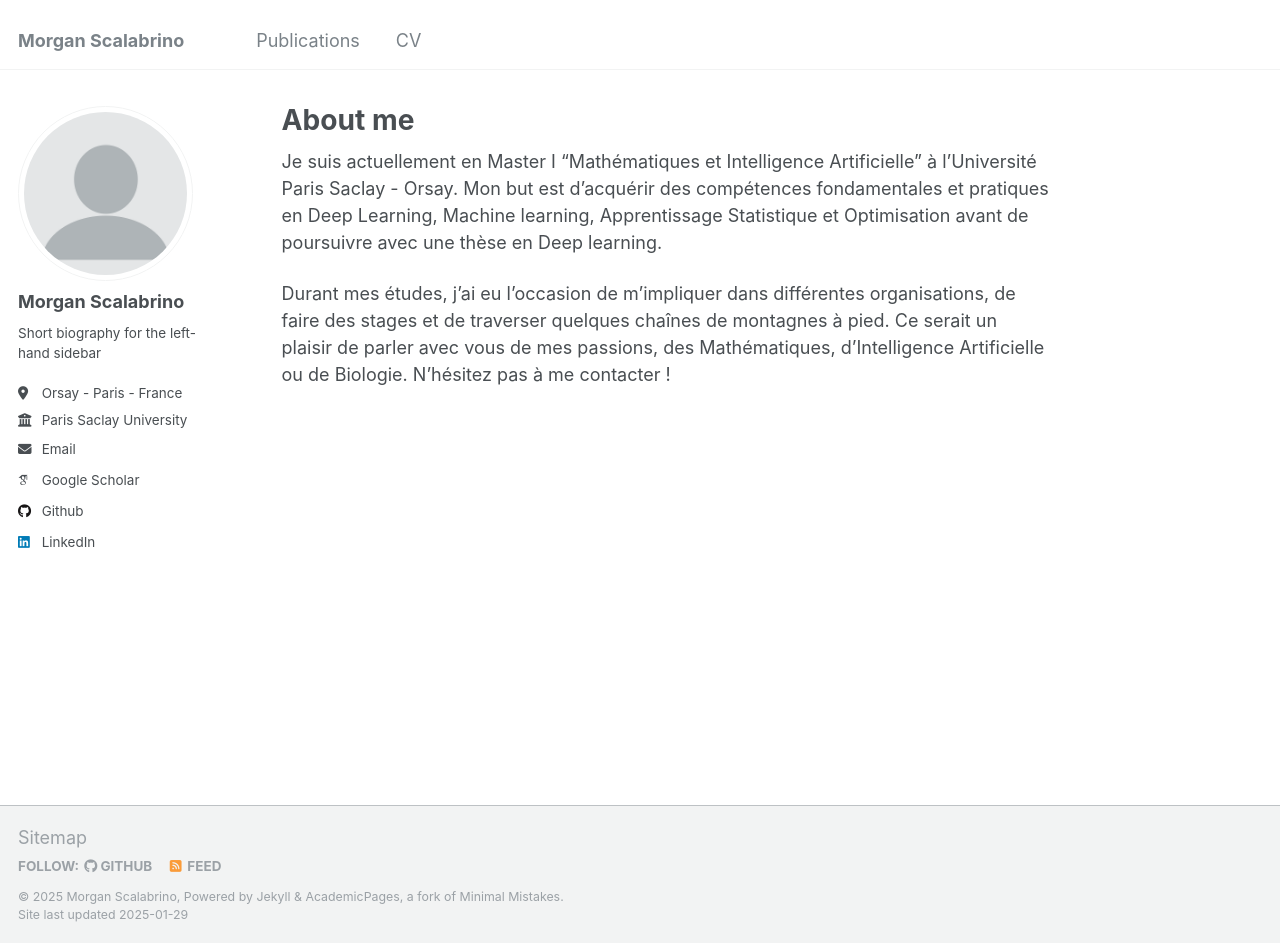
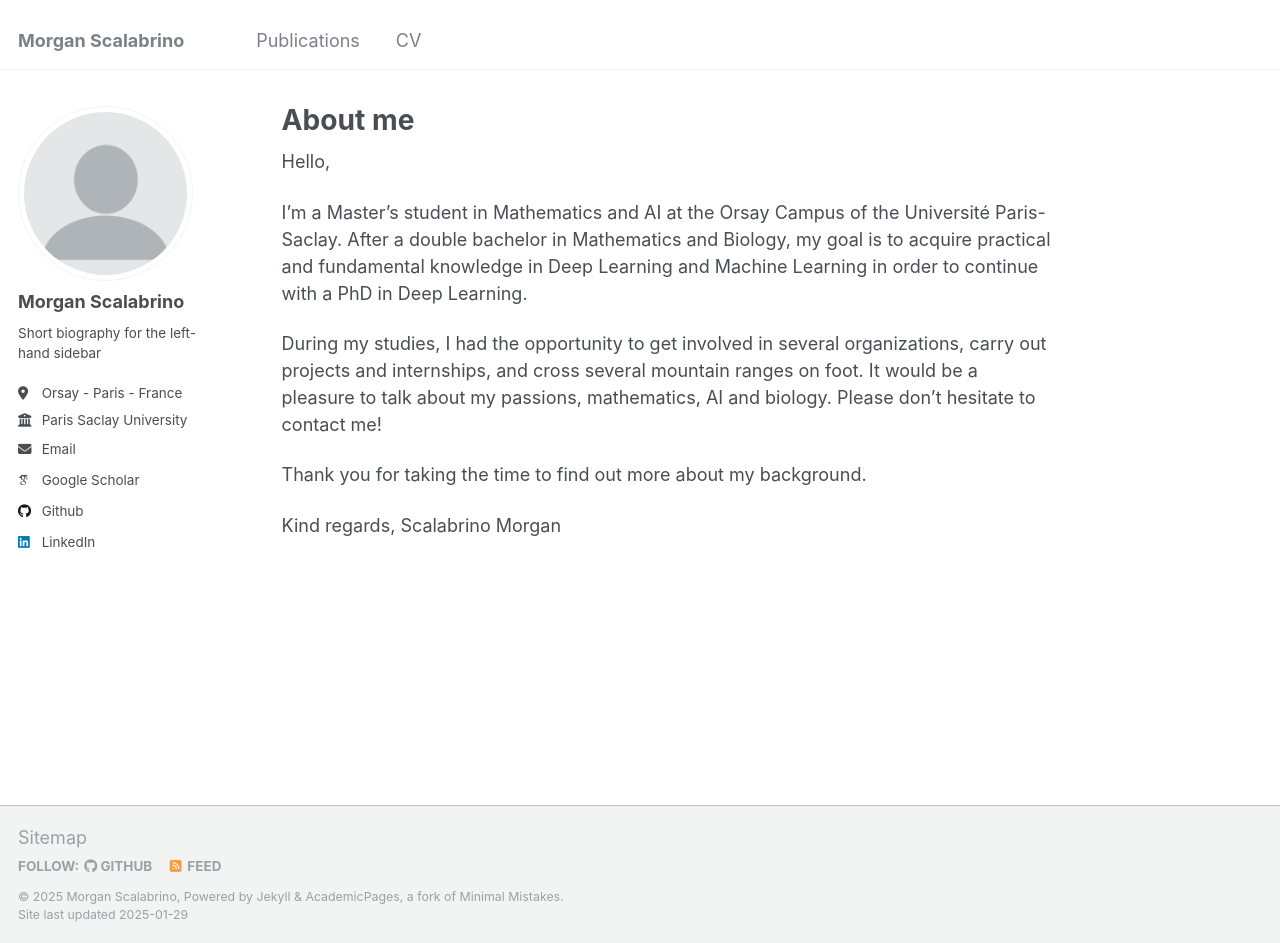
Before and after one commit to MorganScalabrino/MorganScalabrino.github.io, a Jekyll site: the page built from _pages/about.md, in a window 1280 px wide and 943 px high. Built offline with Jekyll 4.4.1, drawn with Linux system fonts in a browser that asks for light colours; some web fonts are replaced.

Commit message:
Update about.md

```diff
--- a/_pages/about.md
+++ b/_pages/about.md
@@ -6,6 +6,15 @@ redirect_from:
   - /about/
   - /about.html
 ---
-Je suis actuellement en Master I "Mathématiques et Intelligence Artificielle" à l'Université Paris Saclay - Orsay. Mon but est d'acquérir des compétences fondamentales et pratiques en Deep Learning, Machine learning, Apprentissage Statistique et Optimisation avant de poursuivre avec une thèse en Deep learning.
 
-Durant mes études, j'ai eu l'occasion de m'impliquer dans différentes organisations, de faire des stages et de traverser quelques chaînes de montagnes à pied. Ce serait un plaisir de parler avec vous de mes passions, des Mathématiques, d'Intelligence Artificielle ou de Biologie. N'hésitez pas à me contacter !
+Hello,
+
+I'm a Master's student in Mathematics and AI at the Orsay Campus of the Université Paris-Saclay. After a double bachelor in Mathematics and Biology, my goal is to acquire practical and fundamental knowledge in Deep Learning and Machine Learning in order to continue with a PhD in Deep Learning.
+
+During my studies, I had the opportunity to get involved in several organizations, carry out projects and internships, and cross several mountain ranges on foot. It would be a pleasure to talk about my passions, mathematics, AI and biology.
+Please don't hesitate to contact me!
+
+Thank you for taking the time to find out more about my background.
+
+Kind regards,
+Scalabrino Morgan
```
